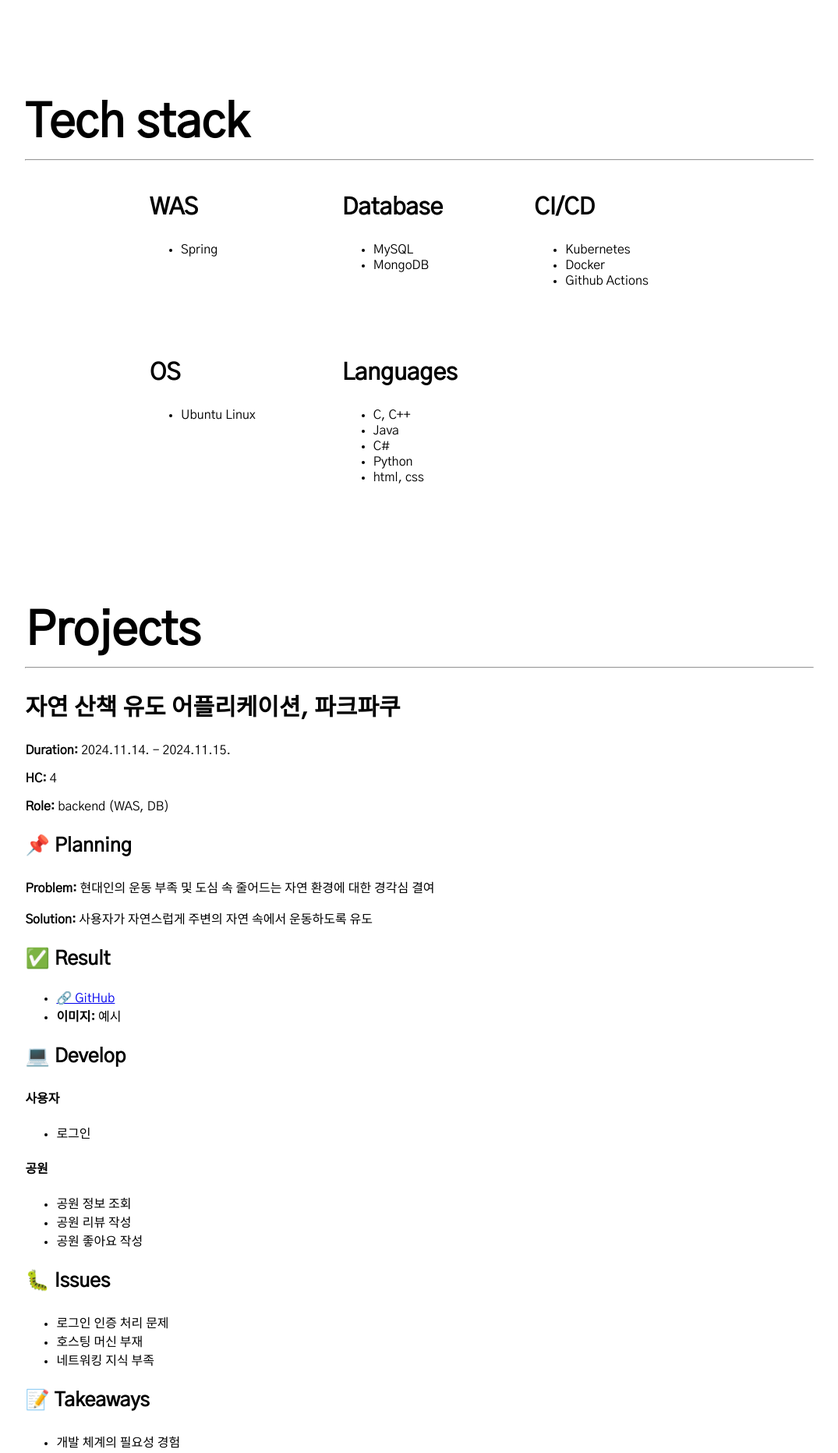
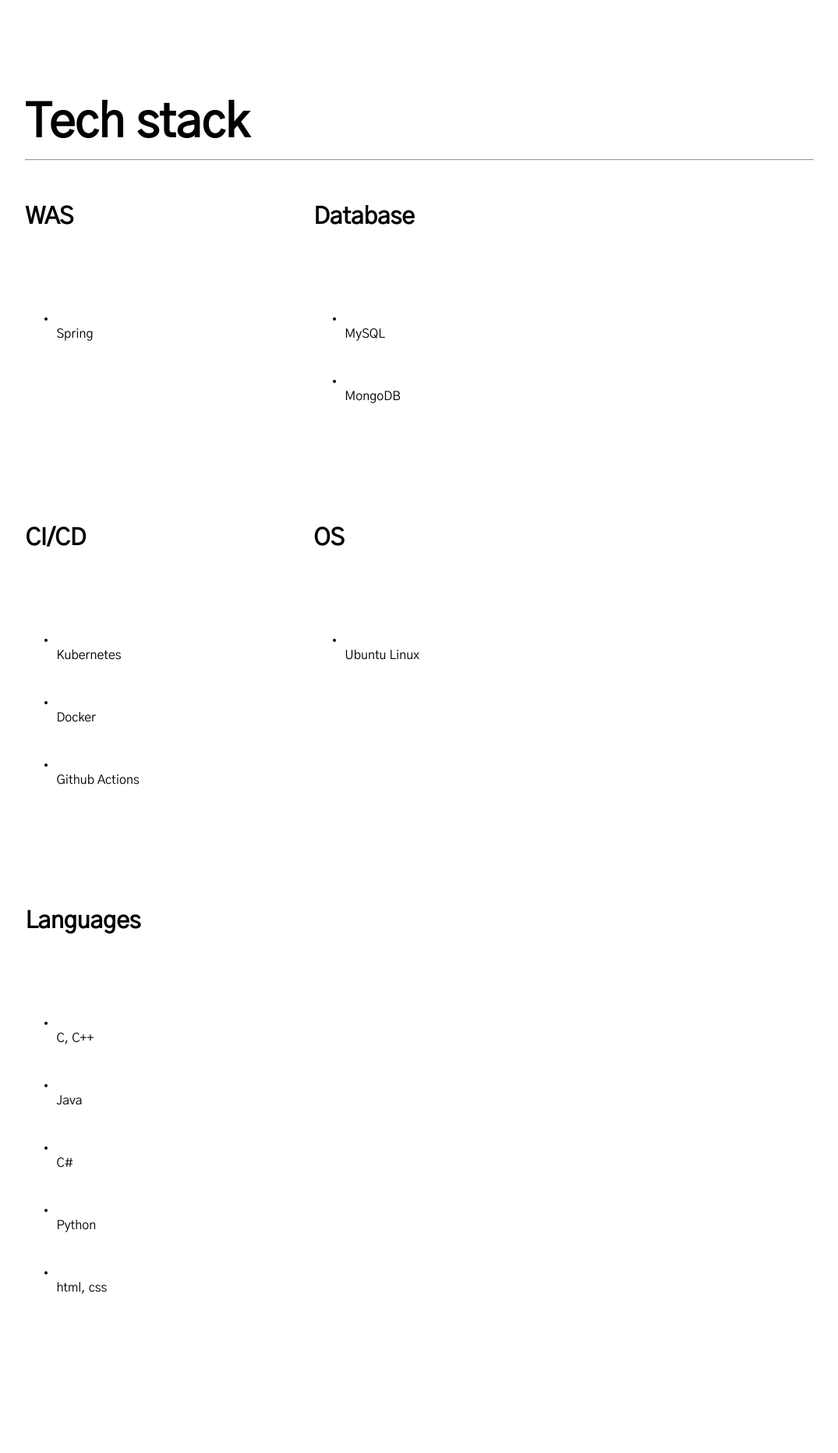
Before and after one commit to Jiseong02/Jiseong02.github.io, a Jekyll site: the page built from index.md, in a window 1280 px wide. Shown: the part 508-2371 px from the top of the page at 78% size, without its empty margins (102-1177 px from the left). Built offline with Jekyll 4.4.1, drawn with Linux system fonts in a browser that asks for light colours.

Commit message:
Update main.html

```diff
--- a/_layouts/main.html
+++ b/_layouts/main.html
@@ -28,16 +28,21 @@
 				font-size:30px;
 			}
 			#techs {
-				display: grid;
-				grid-template-columns: repeat(3, 1fr);
  				width:70%;
+
+ 				display: flex;
+ 				justify-content:space-between;
+ 				/*justify-content:space-between;*/
  				gap: 2rem;
-				margin: 0 auto;
+ 				flex-wrap: wrap;
  			}
  			.tech {
-				border: none;
-				padding: 0.5rem;
+ 				width:40%;
+ 				white-space:pre-line;
+ 				width: calc(50% - 1rem);
  				box-sizing: border-box;
+ 				/*width:40%;
+ 				white-space:pre-line;*/
  			}
 			.part_container {
 				margin:10%;
```
Lines whose indentation alone changed are shown as unchanged.
